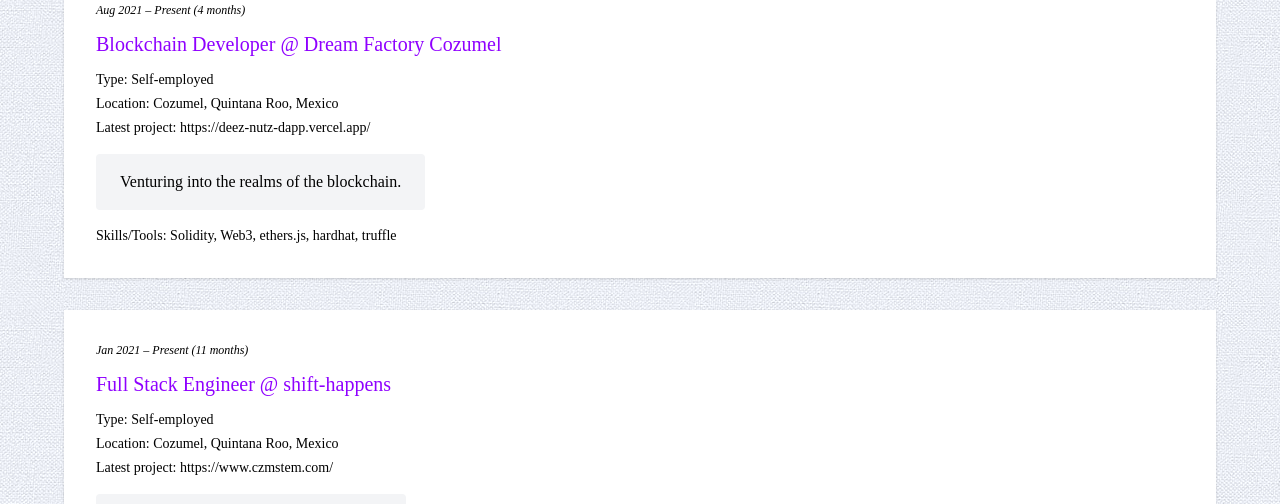
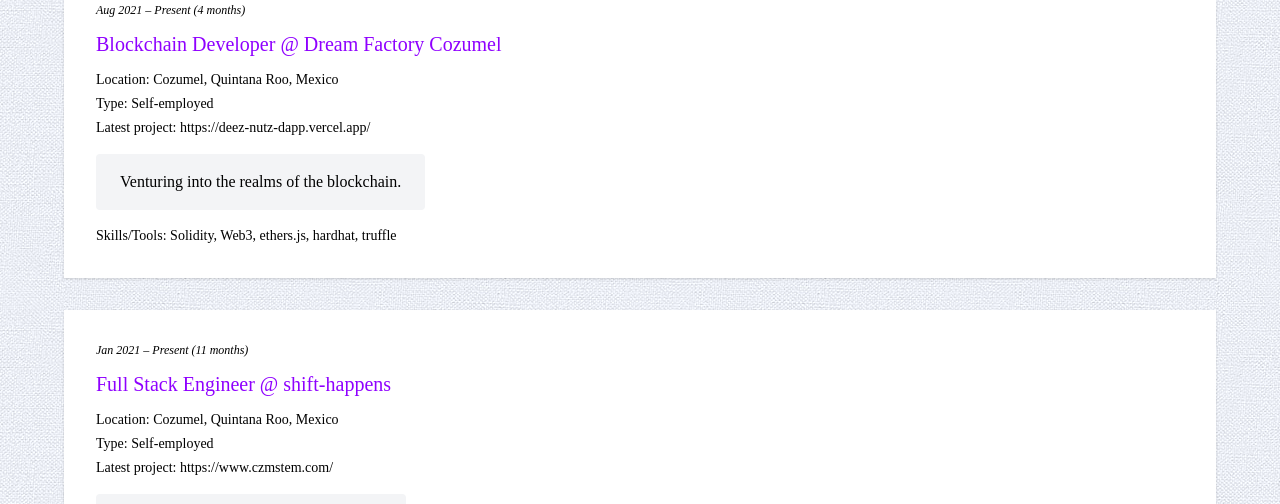
Before and after one commit to Existenziell/christof.digital, a Next.js app: page /cv in a window 1280 px wide. Shown: the part 266-770 px from the top of the page. Built offline with nearby package versions, Linux system fonts and the light colour scheme; a web font is replaced by a local one.

Commit message:
Update cv.js

```diff
--- a/pages/cv.js
+++ b/pages/cv.js
@@ -16,8 +16,8 @@ const Curriculum = () => {
             <li key={index} className='w-full shadow hover:shadow-md p-8 bg-white text-sm'>
               <p className='text-xs mb-3 italic'>{date} ({duration})</p>
               <p className='text-xl mb-3 text-brand'>{title} @ {company}</p>
+              <p className='mb-1'>Location: <span>{location}</span></p>
               <p className='mb-1'>Type: <span>{companyType}</span></p>
-              <p className='mb-1'>Location: <span>{location}</span></p>
               <p className='mb-4'>
                 <span>Latest project:{' '}</span>
                 <Link href={latestProject}>
```
